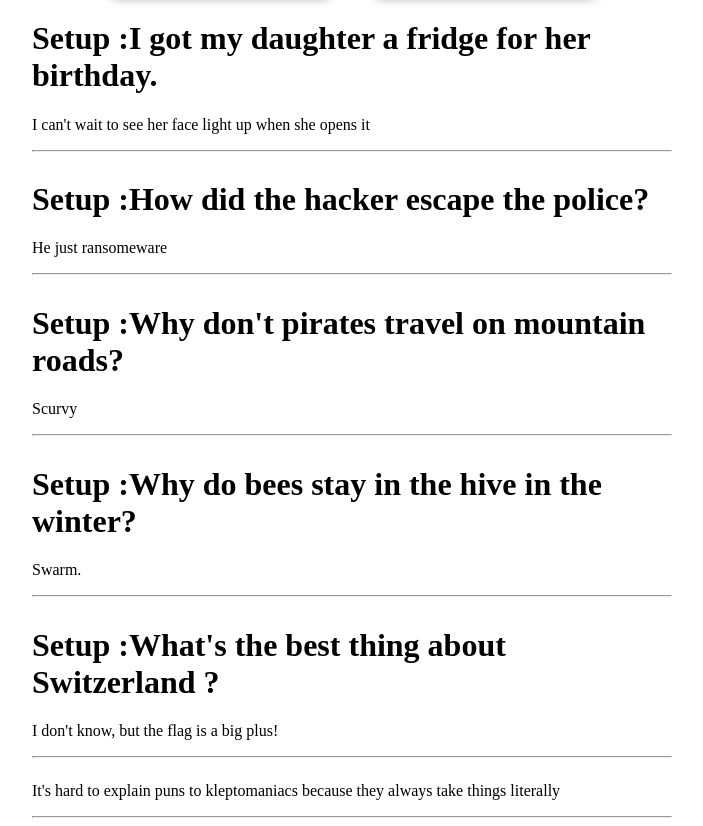
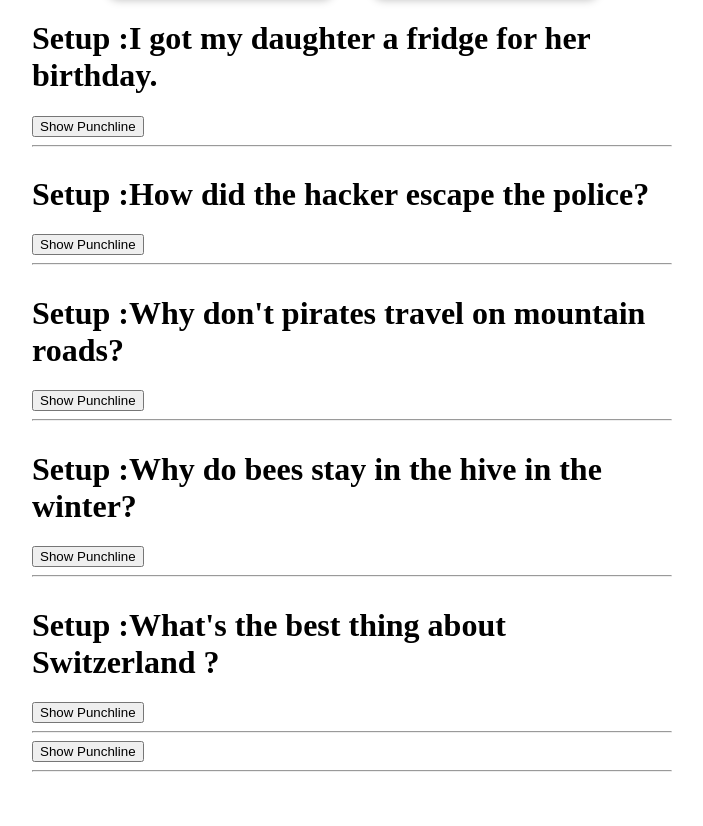
Before and after one commit to Ndiongmo/scrimba-airbnb-clone, a React (Create React App) app: page / in a window 1280 px wide. Shown: the part 1371-2197 px from the top of the page, without its empty margins (288-991 px from the left). After the commit the page ends 2151 px from the top, so only its background shows below. Built offline with nearby package versions, Linux system fonts and the light colour scheme.

Commit message:
Conditional rendering ternary

```diff
--- a/src/components/Joke/index.jsx
+++ b/src/components/Joke/index.jsx
@@ -1,8 +1,17 @@
+import React from 'react'
+
 function Joke(props) {
+    const [isShown, setIsShown] = React.useState(false)
+    function toggleShown() {
+        setIsShown((prevShown) => !prevShown)
+    }
     return (
         <div>
             {props.setup && <h1>Setup :{props.setup}</h1>}
-            <p>{props.punchline}</p>
+            {isShown && <p>{props.punchline}</p>}
+            <button onClick={toggleShown}>
+                {isShown ? 'Hide' : 'Show'} Punchline
+            </button>
             <hr />
         </div>
     )
```
